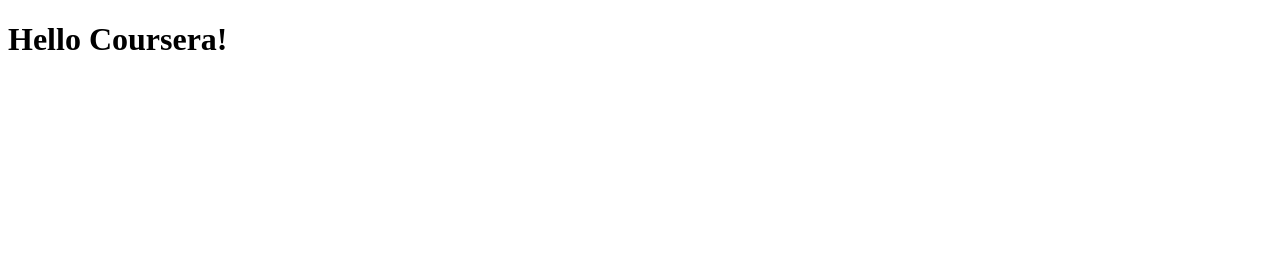
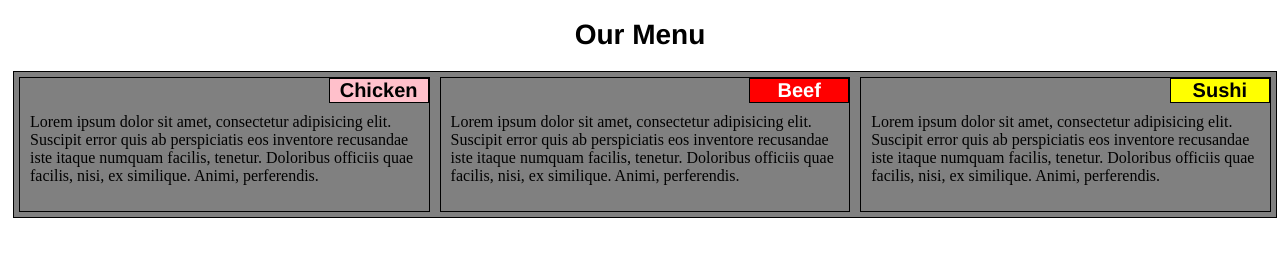
Before and after one commit to rajeshmitei/coursera-test, a plain HTML site: page site/index.html in a window 1280 px wide. Drawn offline with Linux system fonts and the light colour scheme.

Commit message:
added module 2 solution

```diff
--- /dev/null
+++ b/site/css/style.css
@@ -0,0 +1,88 @@
+* {
+  box-sizing: border-box;
+  padding: 0;
+}
+
+#box {
+	width: 100%;
+}
+
+div {
+
+background-color: grey;
+color: black;
+border: 1px solid black;
+float: left;
+margin: 5px;
+}
+
+h1 {
+	text-align: center;
+	margin-bottom: 15px;
+	font-family: Helvetica;
+	font-size: 1.75em;
+}
+
+div > h4 {
+	margin: 0px;
+	float: right;
+	border: 1px solid black;
+	width: 100px;
+	text-align: center;
+	font-family: Helvetica;
+	font-size: 1.25em;
+}
+
+div > p {
+clear: both;
+padding: 10px;
+}
+
+#col1 h4 {
+	background-color: pink;
+	color: black;
+}
+
+#col2 h4 {
+	background-color: red;
+	color: white;
+}
+
+#col3 h4 {
+	background-color: yellow;
+	color: black;
+}
+
+@media (min-width: 992px) {
+	#col1 {
+		width: calc(33.33% - 10px);
+	}
+	#col2 {
+		width: calc(33.33% - 10px);
+	}
+	#col3 {
+		width: calc(33.33% - 10px);
+	}
+}
+@media (min-width: 768px) and  (max-width: 991px) {
+	#col1 {
+	width: calc(50% - 10px);
+}
+#col2 {
+	width: calc(50% - 10px);
+}
+#col3 {
+	width: calc(100% - 10px);
+}
+}
+@media (max-width: 767px) {
+	#col1 {
+	width: 100%;
+}
+#col2 {
+	width: 100%;
+}
+#col3 {
+	width: 100%;
+}
+}
--- a/site/index.html
+++ b/site/index.html
@@ -1,9 +1,16 @@
 <!DOCTYPE html>
 <html>
 <head>
-	<title>Hello Coursera!</title>
+	<title>Module2-solution</title>
+	<link rel="stylesheet" href="css/style.css">
+	<meta name="viewport" content="width=device-width, initial-scale=1">
 </head>
 <body>
-<h1>Hello Coursera!</h1>
+<h1>Our Menu</h1>
+<div id="box">
+<div id="col1"><h4>Chicken</h4><p>Lorem ipsum dolor sit amet, consectetur adipisicing elit. Suscipit error quis ab perspiciatis eos inventore recusandae iste itaque numquam facilis, tenetur. Doloribus officiis quae facilis, nisi, ex similique. Animi, perferendis.</p></div>
+<div id="col2"><h4>Beef</h4><p>Lorem ipsum dolor sit amet, consectetur adipisicing elit. Suscipit error quis ab perspiciatis eos inventore recusandae iste itaque numquam facilis, tenetur. Doloribus officiis quae facilis, nisi, ex similique. Animi, perferendis.</p></div>
+<div id="col3"><h4>Sushi</h4><p>Lorem ipsum dolor sit amet, consectetur adipisicing elit. Suscipit error quis ab perspiciatis eos inventore recusandae iste itaque numquam facilis, tenetur. Doloribus officiis quae facilis, nisi, ex similique. Animi, perferendis.</p></div>
+</div>
 </body>
 </html>
```
